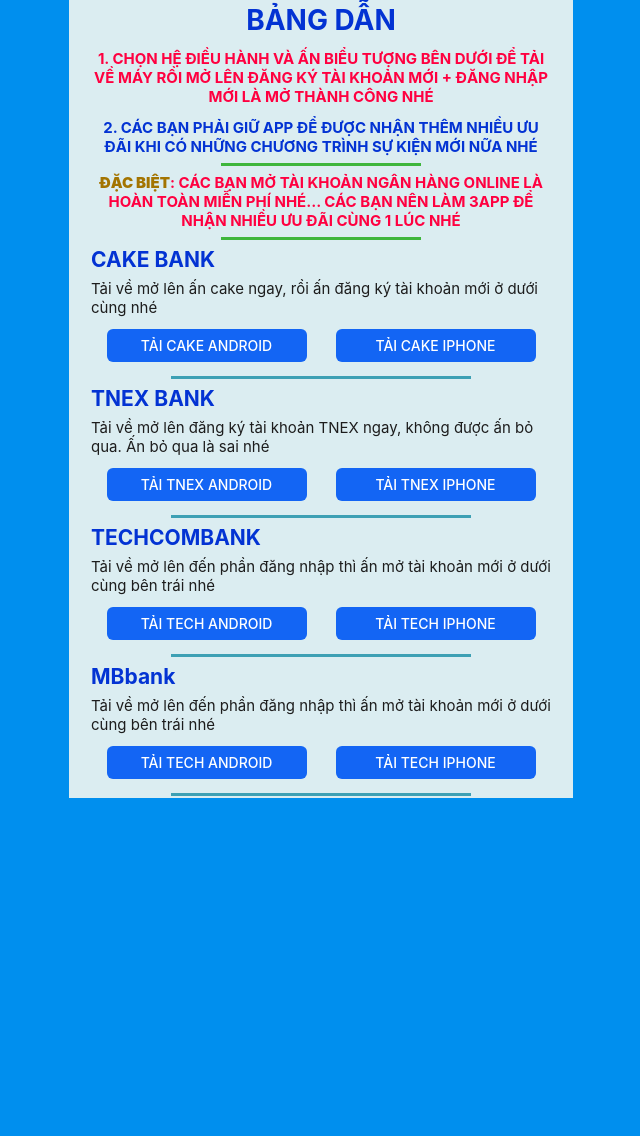
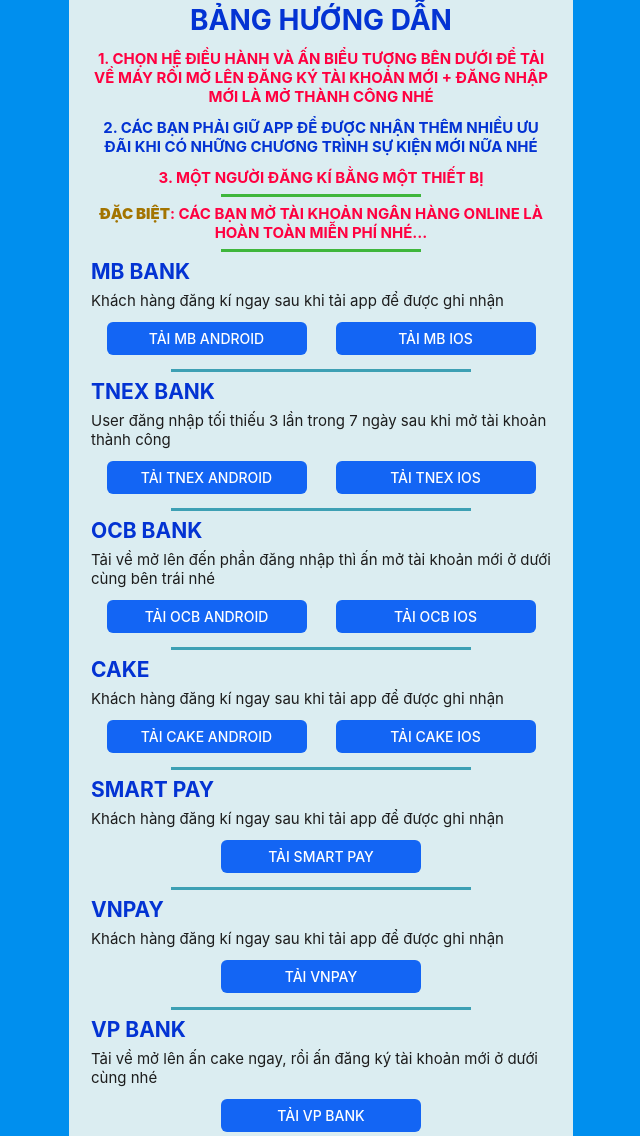
Before and after one commit to mmohipp/mmohipp.github.io, a plain HTML site: page index.html in a window 1280 px wide. Shown: the part 14-1150 px from the top of the page, without its empty margins (319-959 px from the left). Before the commit the page ends 812 px from the top, so only its background shows below. Drawn offline with Linux system fonts and the light colour scheme.

Commit message:
Update index.html
9/11

```diff
--- a/index.html
+++ b/index.html
@@ -140,7 +140,7 @@
     <table id="main">
         <tr>
             <td>
-                <h1 class="guide-header">BẢNG DẪN</h1>
+                <h1 class="guide-header">BẢNG HƯỚNG DẪN</h1>
             </td>
         </tr>
         <tr>
@@ -156,6 +156,13 @@
                     NHÉ</span>
             </td>
         </tr>
+
+        <tr>
+            <td>
+                <span class="guide red-text">3. MỘT NGƯỜI ĐĂNG KÍ BẰNG MỘT THIẾT BỊ</span>
+            </td>
+        </tr>
+
         <tr>
             <td>
                 <div class="line green-line"></div>
@@ -163,8 +170,7 @@
         </tr>
         <tr>
             <td>
-                <span class="guide red-text"><span style="font-weight: bolder;color: #a37400;">ĐẶC BIỆT</span>: CÁC BẠN MỞ TÀI KHOẢN NGÂN HÀNG ONLINE LÀ HOÀN TOÀN MIỄN PHÍ NHÉ... CÁC BẠN NÊN LÀM 3APP
-                    ĐỂ NHẬN NHIỀU ƯU ĐÃI CÙNG 1 LÚC NHÉ</span>
+                <span class="guide red-text"><span style="font-weight: bolder;color: #a37400;">ĐẶC BIỆT</span>: CÁC BẠN MỞ TÀI KHOẢN NGÂN HÀNG ONLINE LÀ HOÀN TOÀN MIỄN PHÍ NHÉ...</span>
             </td>
         </tr>
         <tr>
@@ -174,13 +180,13 @@
         </tr>
         <tr>
             <td>
-                <h2 class="download-header">CAKE BANK</h2>
+                <h2 class="download-header">MB BANK</h2>
             </td>
         </tr>
         <tr>
             <td>
                 <span class="download-description">
-                    Tải về mở lên ấn cake ngay, rồi ấn đăng ký tài khoản mới ở dưới cùng nhé
+                    Khách hàng đăng kí ngay sau khi tải app để được ghi nhận
                 </span>
             </td>
         </tr>
@@ -189,10 +195,12 @@
                 <table>
                     <tr>
                         <td>
-                            <a class="button" href="https://google.com">TẢI CAKE ANDROID</a>
+                            <a class="button" href="https://shorten.asia/rnvF7C45
+">TẢI MB ANDROID</a>
                         </td>
                         <td>
-                            <a class="button">TẢI CAKE IPHONE</a>
+                            <a class="button" href="https://shorten.asia/Yfaqu8FW
+">TẢI MB IOS</a>
                         </td>
                     </tr>
                 </table>
@@ -211,7 +219,7 @@
         <tr>
             <td>
                 <span class="download-description">
-                    Tải về mở lên đăng ký tài khoản TNEX ngay, không được ấn bỏ qua. Ấn bỏ qua là sai nhé
+                    User đăng nhập tối thiếu 3 lần trong 7 ngày sau khi mở tài khoản thành công
                 </span>
             </td>
         </tr>
@@ -220,10 +228,12 @@
                 <table>
                     <tr>
                         <td>
-                            <a class="button">TẢI TNEX ANDROID</a>
+                            <a class="button" href="https://shorten.asia/CqBknXCT
+">TẢI TNEX ANDROID</a>
                         </td>
                         <td>
-                            <a class="button">TẢI TNEX IPHONE</a>
+                            <a class="button" href="https://shorten.asia/SHtgPu9G
+">TẢI TNEX IOS</a>
                         </td>
                     </tr>
                 </table>
@@ -236,7 +246,7 @@
         </tr>
         <tr>
             <td>
-                <h2 class="download-header">TECHCOMBANK</h2>
+                <h2 class="download-header">OCB BANK</h2>
             </td>
         </tr>
         <tr>
@@ -251,10 +261,12 @@
                 <table>
                     <tr>
                         <td>
-                            <a class="button">TẢI TECH ANDROID</a>
+                            <a class="button" href="https://shorten.asia/qApw9Zn7
+">TẢI OCB ANDROID</a>
                         </td>
                         <td>
-                            <a class="button">TẢI TECH IPHONE</a>
+                            <a class="button" href="https://shorten.asia/73Mg297p
+">TẢI OCB IOS</a>
                         </td>
                     </tr>
                 </table>
@@ -265,15 +277,15 @@
                 <div class="line blue-line"></div>
             </td>
         </tr>
-<tr>
+        <tr>
             <td>
-                <h2 class="download-header">MBbank</h2>
+                <h2 class="download-header">CAKE</h2>
             </td>
         </tr>
         <tr>
             <td>
                 <span class="download-description">
-                    Tải về mở lên đến phần đăng nhập thì ấn mở tài khoản mới ở dưới cùng bên trái nhé
+                    Khách hàng đăng kí ngay sau khi tải app để được ghi nhận
                 </span>
             </td>
         </tr>
@@ -282,20 +294,106 @@
                 <table>
                     <tr>
                         <td>
-                            <a class="button">TẢI TECH ANDROID</a>
+                            <a class="button" href="https://shorten.asia/FEbnNvrp
+">TẢI CAKE ANDROID</a>
                         </td>
                         <td>
-                            <a class="button">TẢI TECH IPHONE</a>
+                            <a class="button" href="https://shorten.asia/VAYUvg7x
+">TẢI CAKE IOS</a>
                         </td>
                     </tr>
                 </table>
             </td>
         </tr>
-        <tr>
+         <tr>
             <td>
                 <div class="line blue-line"></div>
             </td>
         </tr>
+        <tr>
+            <td>
+                <h2 class="download-header">SMART PAY</h2>
+            </td>
+        </tr>
+        <tr>
+            <td>
+                <span class="download-description">
+                    Khách hàng đăng kí ngay sau khi tải app để được ghi nhận
+                </span>
+            </td>
+        </tr>
+        <tr>
+            <td>
+                <table>
+                    <tr>
+                        <td>
+                            <a class="button" href="https://shorten.asia/rY3c9aeb
+">TẢI SMART PAY</a>
+                        </td>
+                    </tr>
+                </table>
+            </td>
+        </tr>
+         <tr>
+            <td>
+                <div class="line blue-line"></div>
+            </td>
+        </tr>
+        <tr>
+            <td>
+                <h2 class="download-header">VNPAY</h2>
+            </td>
+        </tr>
+        <tr>
+            <td>
+                <span class="download-description">
+                    Khách hàng đăng kí ngay sau khi tải app để được ghi nhận
+                </span>
+            </td>
+        </tr>
+        <tr>
+            <td>
+                <table>
+                    <tr>
+                        <td>
+                            <a class="button" href="https://shorten.asia/EczN2c7Y
+">TẢI VNPAY</a>
+                        </td>
+                    </tr>
+                </table>
+            </td>
+        </tr>
+                 <tr>
+            <td>
+                <div class="line blue-line"></div>
+            </td>
+        </tr>
+        <tr>
+            <td>
+                <h2 class="download-header">VP BANK</h2>
+            </td>
+        </tr>
+        <tr>
+            <td>
+                <span class="download-description">
+                    Tải về mở lên ấn cake ngay, rồi ấn đăng ký tài khoản mới ở dưới cùng nhé
+                </span>
+            </td>
+        </tr>
+        <tr>
+            <td>
+                <table>
+                    <tr>
+                        <td>
+                            <a class="button" href="https://shorten.asia/3G17g6Gz
+">TẢI VP BANK</a>
+                        </td>
+                    </tr>
+                </table>
+            </td>
+        </tr>
+
+
     </table>
 
 
```
